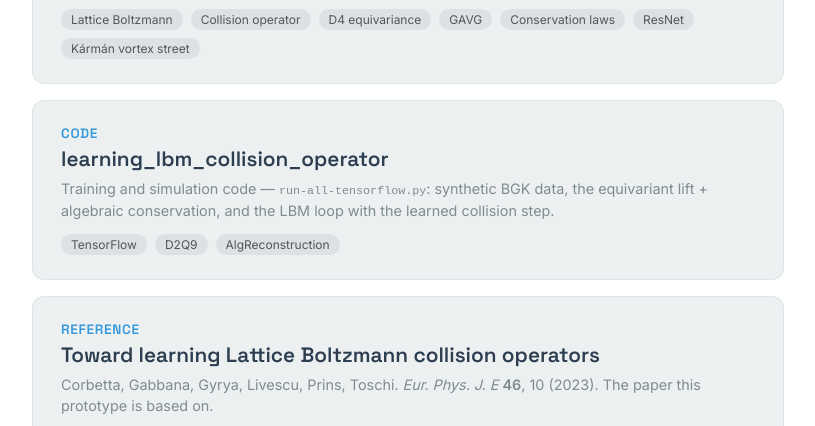
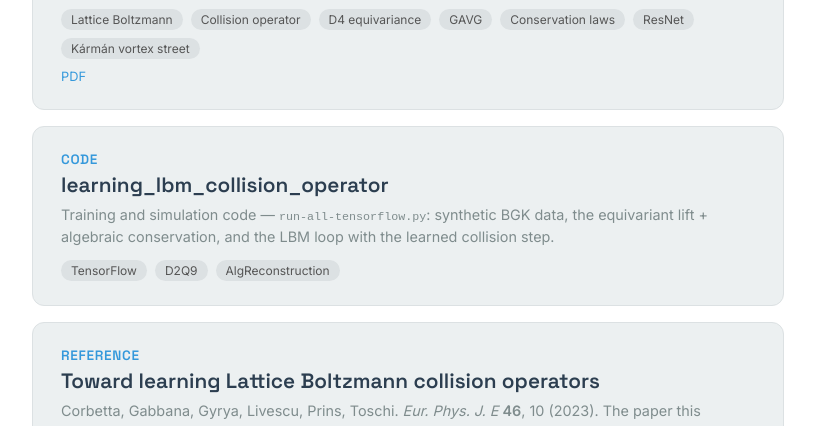
Before and after one commit to ML4PhA-G11/presentation, a plain HTML site: page index.html in a window 1280 px wide. Shown: the part 368-794 px from the top of the page, without its empty margins (232-1047 px from the left). Drawn offline with Linux system fonts and the light colour scheme.

Commit message:
pdf download link

```diff
--- a/index.html
+++ b/index.html
@@ -95,6 +95,14 @@
     padding: 3px 10px;
     border-radius: 20px;
   }
+  .lecture-card .pdf-link {
+    display: inline-block;
+    font-size: 0.8em;
+    color: #3498db;
+    margin-top: 10px;
+    pointer-events: auto;
+  }
+  .lecture-card .pdf-link:hover { text-decoration: underline; }
   .footer {
     margin-top: 60px;
     padding-top: 24px;
@@ -133,6 +141,7 @@
           <span class="tag">ResNet</span>
           <span class="tag">Kármán vortex street</span>
         </div>
+        <span class="pdf-link" onclick="event.preventDefault(); window.open('talk.pdf');">PDF</span>
       </a>
     </li>
     <li>
```
Also changed, not shown: .github/workflows/deploy.yml, README.md, 1 other file.
